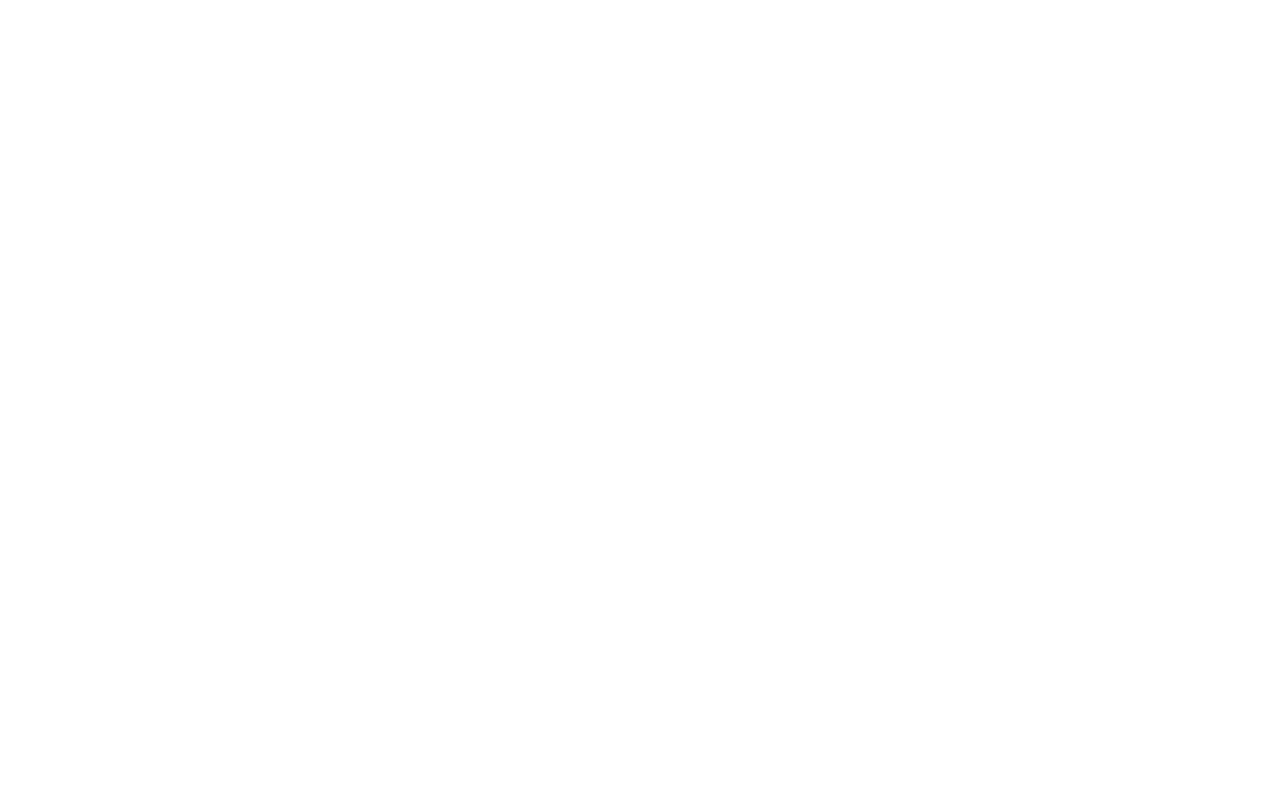
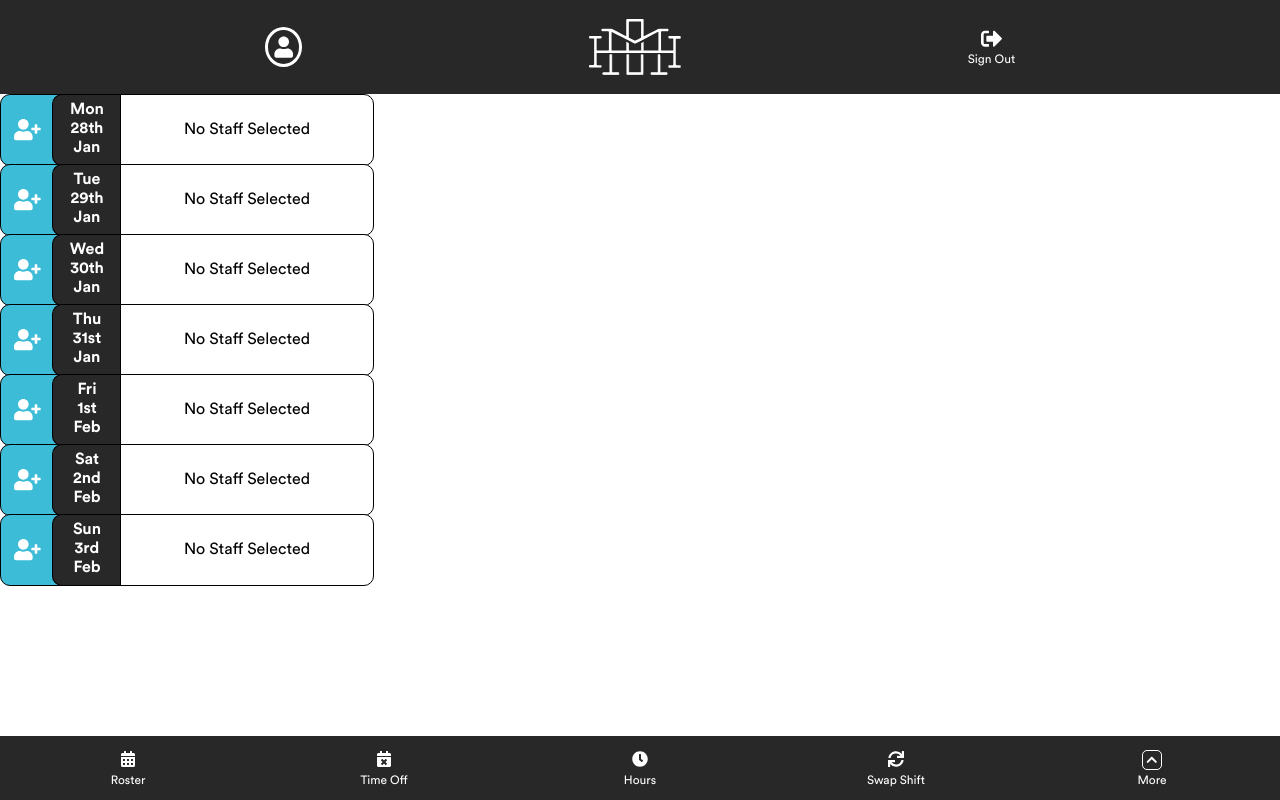
Before and after one commit to HoMieDevs/Homie-portal-frontend, a React (Create React App) app: page /roster/admin in a window 1280 px wide. Built offline with nearby package versions, Linux system fonts and the light colour scheme.

Commit message:
added styling to rostering staff component

```diff
--- a/src/App.js
+++ b/src/App.js
@@ -4,9 +4,10 @@
 import Home from './Home'
 import { BrowserRouter, Route } from 'react-router-dom';
 import { library } from '@fortawesome/fontawesome-svg-core'
-import { faUser, faSignOutAlt, faCalendarAlt, faCalendarTimes,  faClock, faSync, faChevronUp} from '@fortawesome/free-solid-svg-icons'
+import { faUser, faSignOutAlt, faCalendarAlt, faCalendarTimes,  faClock, faSync, faChevronUp, faUserPlus} from '@fortawesome/free-solid-svg-icons'
+import RosterAdmin from './RosterAdmin';
 
-library.add(faUser, faSignOutAlt, faCalendarAlt, faCalendarTimes, faClock, faSync, faChevronUp );
+library.add(faUser, faSignOutAlt, faCalendarAlt, faCalendarTimes, faClock, faSync, faChevronUp, faUserPlus );
 
 
 class App extends Component {
@@ -18,6 +19,7 @@
           <Route exact path="/" component={Login} />
           <Route path="/addstaff" component={Register} />
           <Route path="/home" component={Home} />
+          <Route path="/roster/admin" component={RosterAdmin} />
           </div>
         </BrowserRouter>
         </div>
--- /dev/null
+++ b/src/RosterAdmin.js
@@ -0,0 +1,203 @@
+import React, { Component, Fragment } from 'react'
+import axios from 'axios';
+import Header from './Header';
+import Footer from './Footer';
+import './css/RosterAdmin.css'
+import { FontAwesomeIcon } from '@fortawesome/react-fontawesome'
+axios.defaults.withCredentials = true;
+
+export default class RosterAdmin extends Component {
+
+  render() {
+    return (
+      <Fragment>
+        <Header/>
+          <div className="weekRoster">
+            <div className="dayContainer">
+              <div className="addStaffBtn">
+                <FontAwesomeIcon
+                  className="addUserIcon"
+                  icon="user-plus"
+                  color="#fff"
+                  size="lg"
+                />
+              </div>
+              <div className="dateContainer">
+                <p className="rostDayName">
+                  Mon
+                </p>
+                <p className="rostDayNum">
+                  28th
+                </p>
+                <p className="rostMonth">
+                  Jan
+                </p>
+              </div>
+              <div className="staffContainer">
+                <p>
+                  No Staff Selected
+                </p>
+              </div>
+            </div>
+            <div className="dayContainer">
+              <div className="addStaffBtn">
+                <FontAwesomeIcon
+                  className="addUserIcon"
+                  icon="user-plus"
+                  color="#fff"
+                  size="lg"
+                />
+              </div>
+              <div className="dateContainer">
+                <p className="rostDayName">
+                  Tue
+                </p>
+                <p className="rostDayNum">
+                  29th
+                </p>
+                <p className="rostMonth">
+                  Jan
+                </p>
+              </div>
+              <div className="staffContainer">
+                <p>
+                  No Staff Selected
+                </p>
+              </div>
+            </div>
+            <div className="dayContainer">
+              <div className="addStaffBtn">
+                <FontAwesomeIcon
+                  className="addUserIcon"
+                  icon="user-plus"
+                  color="#fff"
+                  size="lg"
+                />
+              </div>
+              <div className="dateContainer">
+                <p className="rostDayName">
+                  Wed
+                </p>
+                <p className="rostDayNum">
+                  30th
+                </p>
+                <p className="rostMonth">
+                  Jan
+                </p>
+              </div>
+              <div className="staffContainer">
+                <p>
+                  No Staff Selected
+                </p>
+              </div>
+            </div>
+            <div className="dayContainer">
+              <div className="addStaffBtn">
+                <FontAwesomeIcon
+                  className="addUserIcon"
+                  icon="user-plus"
+                  color="#fff"
+                  size="lg"
+                />
+              </div>
+              <div className="dateContainer">
+                <p className="rostDayName">
+                  Thu
+                </p>
+                <p className="rostDayNum">
+                  31st
+                </p>
+                <p className="rostMonth">
+                  Jan
+                </p>
+              </div>
+              <div className="staffContainer">
+                <p>
+                  No Staff Selected
+                </p>
+              </div>
+            </div>
+            <div className="dayContainer">
+              <div className="addStaffBtn">
+                <FontAwesomeIcon
+                  className="addUserIcon"
+                  icon="user-plus"
+                  color="#fff"
+                  size="lg"
+                />
+              </div>
+              <div className="dateContainer">
+                <p className="rostDayName">
+                  Fri
+                </p>
+                <p className="rostDayNum">
+                  1st
+                </p>
+                <p className="rostMonth">
+                  Feb
+                </p>
+              </div>
+              <div className="staffContainer">
+                <p>
+                  No Staff Selected
+                </p>
+              </div>
+            </div>
+            <div className="dayContainer">
+              <div className="addStaffBtn">
+                <FontAwesomeIcon
+                  className="addUserIcon"
+                  icon="user-plus"
+                  color="#fff"
+                  size="lg"
+                />
+              </div>
+              <div className="dateContainer">
+                <p className="rostDayName">
+                  Sat
+                </p>
+                <p className="rostDayNum">
+                  2nd
+                </p>
+                <p className="rostMonth">
+                  Feb
+                </p>
+              </div>
+              <div className="staffContainer">
+                <p>
+                  No Staff Selected
+                </p>
+              </div>
+            </div>
+            <div className="dayContainer">
+              <div className="addStaffBtn">
+                <FontAwesomeIcon
+                  className="addUserIcon"
+                  icon="user-plus"
+                  color="#fff"
+                  size="lg"
+                />
+              </div>
+              <div className="dateContainer">
+                <p className="rostDayName">
+                  Sun
+                </p>
+                <p className="rostDayNum">
+                  3rd
+                </p>
+                <p className="rostMonth">
+                  Feb
+                </p>
+              </div>
+              <div className="staffContainer">
+                <p>
+                  No Staff Selected
+                </p>
+              </div>
+            </div>
+          </div>
+        <Footer/>
+      </Fragment>
+    )
+  }
+}
--- /dev/null
+++ b/src/css/RosterAdmin.css
@@ -0,0 +1,98 @@
+@font-face {
+  font-family: 'Circular';
+  src: url('../fonts/Circular-Bold.woff2') format('woff2'),
+      url('../fonts/Circular-Bold.woff') format('woff');
+  font-weight: bold;
+  font-style: normal;
+}
+
+@font-face {
+  font-family: 'Circular Book';
+  src: url('../fonts/Circular-Book.woff2') format('woff2'),
+      url('../fonts/Circular-Book.woff') format('woff');
+  font-weight: normal;
+  font-style: normal;
+}
+
+.dayContainer {
+  width: 22.75em;
+  height: 4.375em;
+  display: grid;
+  grid-template-columns: 3.25em 4.25em 15.75em;
+  grid-auto-rows: auto;
+}
+
+.addStaffBtn {
+  grid-column-start: 1;
+  grid-column-end: 2;
+  justify-self: start;
+  height: 4.375em;
+  display: grid;
+  grid-template-columns: 1fr .7fr;
+  background-color: #3CBCD7;
+  border-radius: 10px;
+  width: 4.625em;
+  margin-right: -2em;
+  border: 1px solid #000;
+}
+
+.addUserIcon {
+  grid-column-start: 1;
+  grid-column-end: 2;
+  align-self: center;
+  justify-self: center;
+  margin-left: .4em;
+}
+
+.dateContainer {
+  height: 4.375em;
+  grid-column-start: 2;
+  grid-column-end: 3;
+  justify-self: start;
+  background-color: #282828;
+  width: 4.25em;
+  border-radius: 10px 0 0px 10px;
+  border: 1px solid #000;
+  border-right: none;
+  z-index: 1;
+}
+
+.dateContainer p {
+  line-height: 1em;
+  font-size: 16px;
+  font-family: 'Circular';
+  color: #fff;
+}
+
+.rostDayName {
+  padding-top: .3em;
+}
+/* .rostDayNum {
+
+} */
+.rostMonth {
+  padding-bottom: .3em;
+}
+
+.staffContainer {
+  height: 4.375em;
+  grid-column-start: 3;
+  grid-column-end: 4;
+  justify-self: start;
+  display: flex;
+  justify-content: center;
+  align-items: center;
+  height: 4.375em;
+  background-color: #fff;
+  width: 15.75em;
+  border-radius: 0 10px 10px 0;
+  border: 1px solid #000;
+  z-index: 2;
+}
+
+.staffContainer p {
+  font-family: 'Circular Book';
+  margin-bottom: 0.4em;
+  font-size: 16px;
+  color: #000;
+}
```
